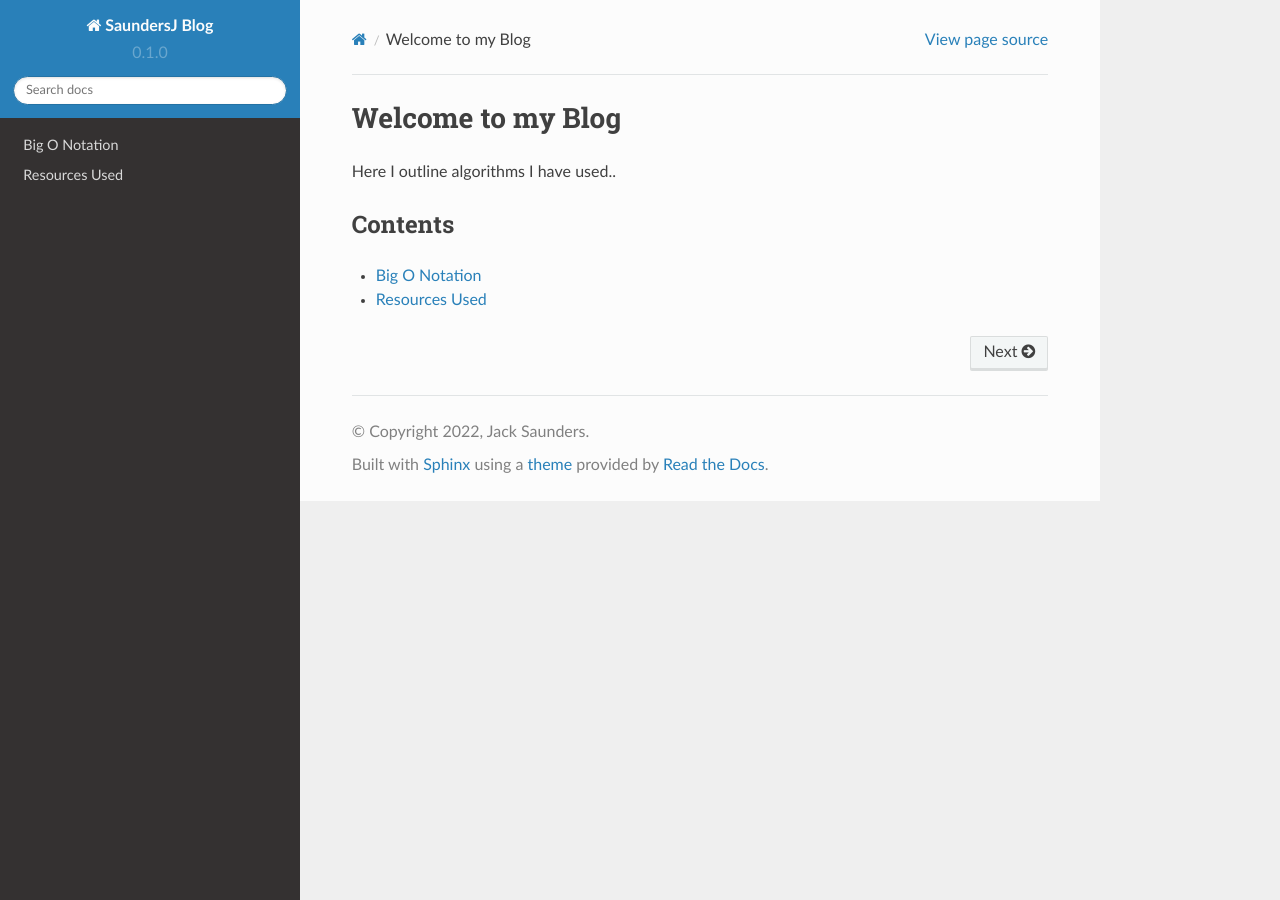
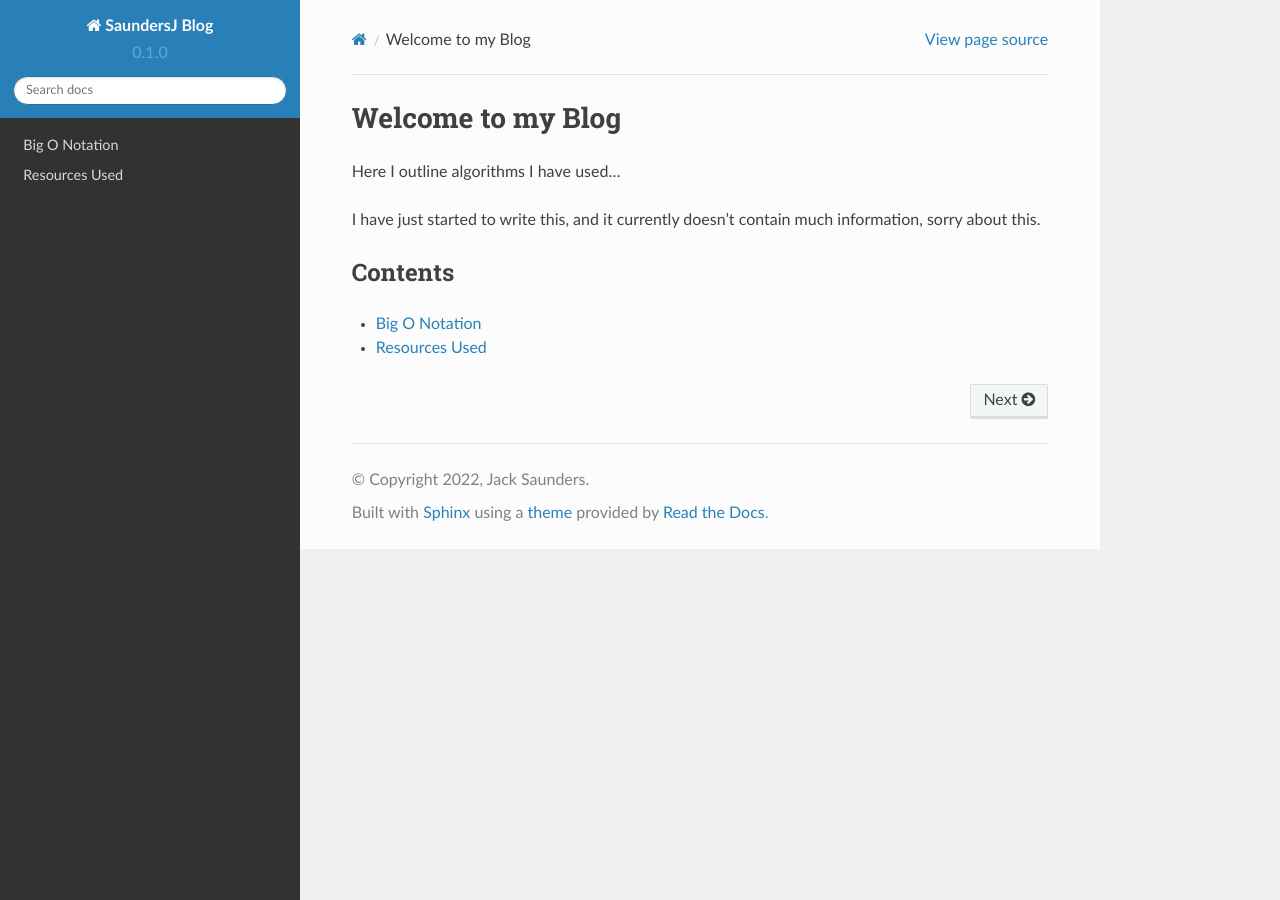
Before and after one commit to SaundersJE97/Blog, a Sphinx documentation site: the page built from docs/source/index.rst, in a window 1280 px wide. Built offline with Sphinx 7.4.7 and the Read the Docs theme 2.0.0, drawn with Linux system fonts in a browser that asks for light colours; formulas are drawn with MathJax 3; pages that are not in the unit, such as notebooks, are missing from menus.

Commit message:
Added further files to create a format to add to

```diff
--- a/docs/source/index.rst
+++ b/docs/source/index.rst
@@ -1,7 +1,9 @@
 Welcome to my Blog
 ===================================
 
-Here I outline algorithms I have used..
+Here I outline algorithms I have used...
+
+I have just started to write this, and it currently doesn't contain much information, sorry about this.
 
 Contents
 --------
```
